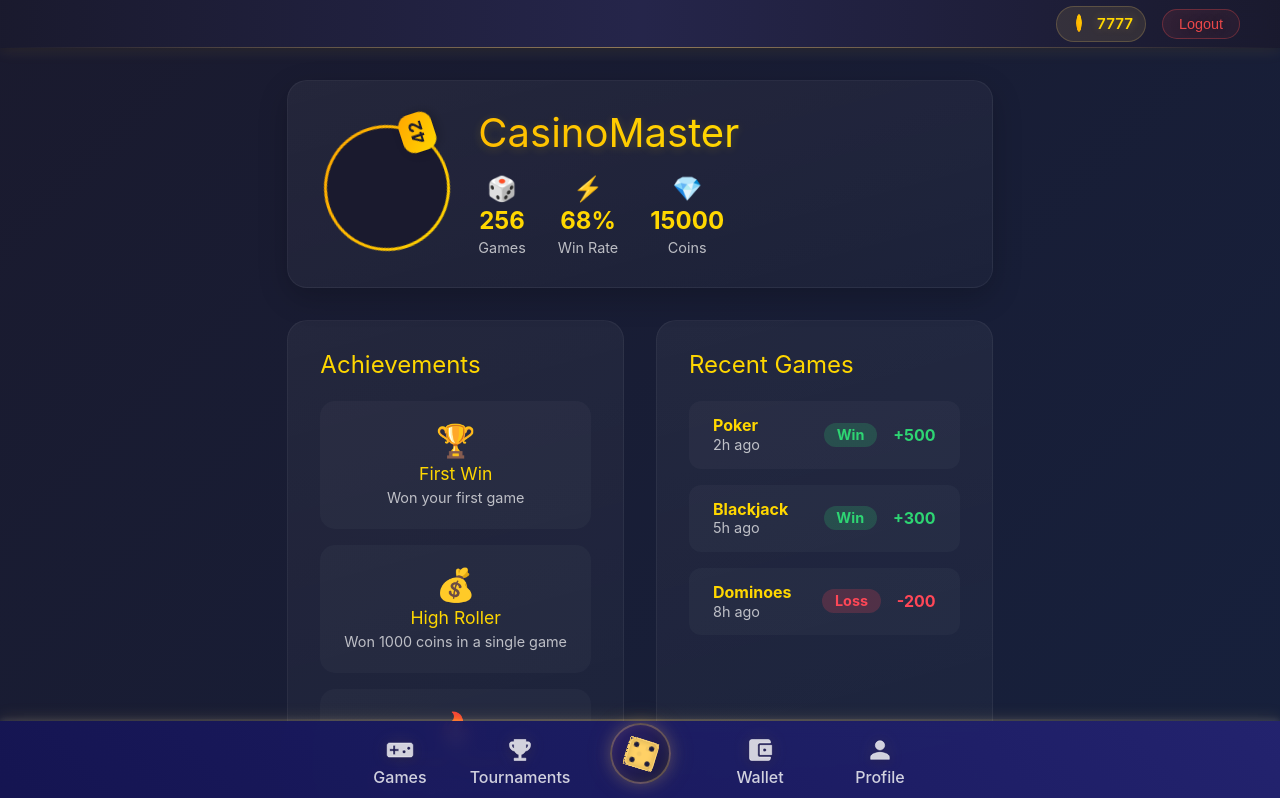
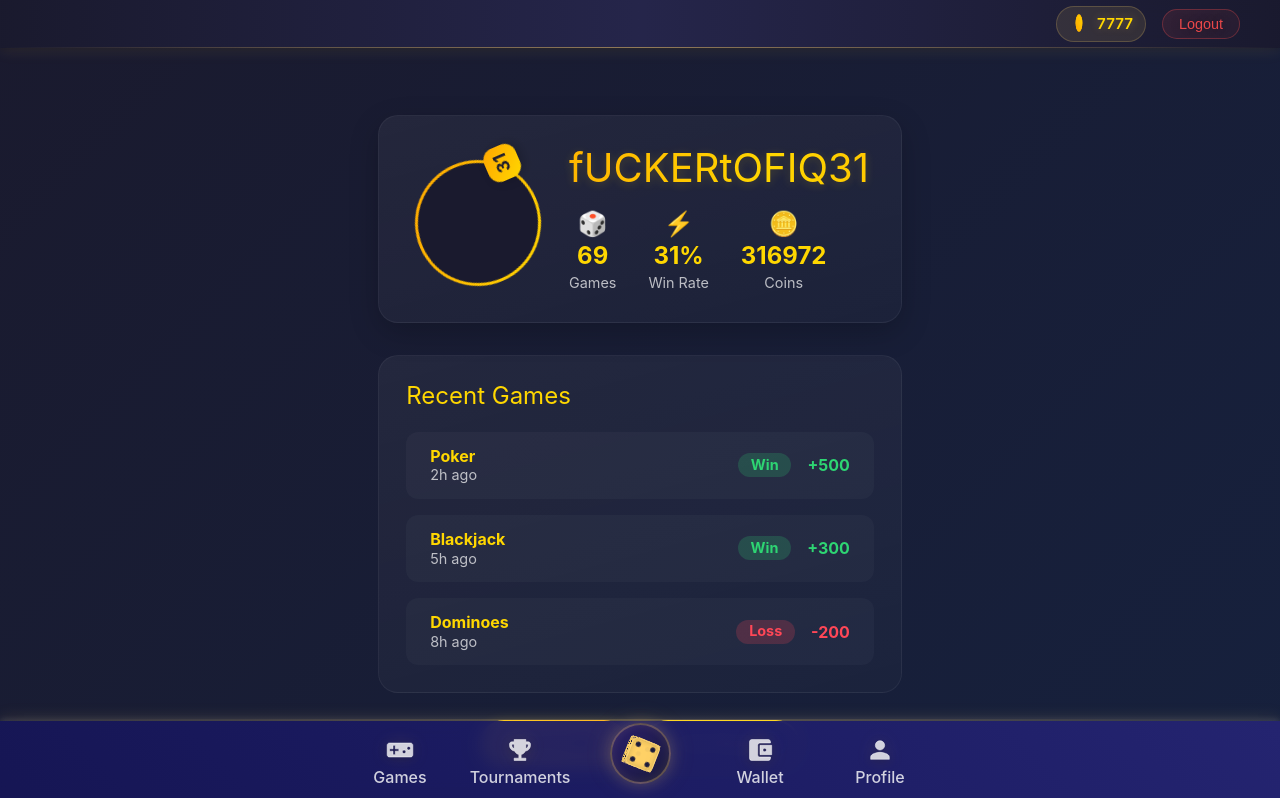
Before and after one commit to rvngzd00/gameZone, a React (Vite) app: page /profile in a window 1280 px wide. Shown: the top 798 px of the page. Built offline with nearby package versions, Linux system fonts and the light colour scheme.

Commit message:
Responsiveness 3

```diff
--- a/src/components/games/Games.css
+++ b/src/components/games/Games.css
@@ -69,7 +69,7 @@
 
 @media (max-width:900px) {
   .game-art {
-    height: 150px
+    height: 170px
   }
 
   .game-svg {
@@ -79,8 +79,13 @@
 }
 
 @media (max-width:600px) {
+  .game-card {
+    height: 130px!important;
+    width: 130px!important;
+  }
+
   .game-art {
-    height: 130px
+    height: 107px
   }
 
   .game-svg {
@@ -88,5 +93,4 @@
     height: 86%
   }
 
-  /* .games-page{ padding: 18px 12px } */
 }
--- a/src/components/games/Games.jsx
+++ b/src/components/games/Games.jsx
@@ -6,7 +6,7 @@ const GAMES = [
   { id: 'dominoes', name: 'Dominoes' },
   { id: 'durak', name: 'Durak' },
   { id: 'okay', name: 'Okay' },
-  { id: 'turkish-backgammon', name: 'Turkish Backgammon' },
+  { id: 'backgammon', name: 'Backgammon' },
   { id: 'blackjack', name: 'Blackjack' },
   { id: 'poker', name: 'Poker' },
   { id: 'baccarat', name: 'Baccarat' }
@@ -43,7 +43,7 @@ function GameCard({ game }) {
           </svg>
         )}
 
-        {game.id === 'turkish-backgammon' && (
+        {game.id === 'backgammon' && (
           <svg viewBox="0 0 48 48" className="game-svg" xmlns="http://www.w3.org/2000/svg">
             <rect x="4" y="8" width="40" height="32" rx="6" fill="#ffc857" />
             <g fill="#1a1a2e">
@@ -85,6 +85,7 @@ function GameCard({ game }) {
 
 export default function Games() {
   return (
+    <div className="container">
       <section className="games-page">
         {GAMES.map(game => (
           <GameCard key={game.id} game={game} />
@@ -100,5 +101,6 @@ export default function Games() {
         ))}
       </div> */}
       </section>
+    </div>
   );
 }
--- a/src/components/mainPage/LandingPage.jsx
+++ b/src/components/mainPage/LandingPage.jsx
@@ -7,7 +7,8 @@ import durakImg from '../../assets/game-images/Durak Image.png';
 
 const LandingPage = () => {
     return (
-        <section className="hero-section">
+        <div className="container">
+        <section className="hero-section ">
 
             <div className="hero-content">
                 <div className="hero-grid">
@@ -51,6 +52,7 @@ const LandingPage = () => {
                 </div>
             </div>
         </section>
+        </div>
     );
 };
 
--- a/src/components/profile/Profile.css
+++ b/src/components/profile/Profile.css
@@ -27,7 +27,7 @@
 }
 
 .profile-container {
-    padding: 2rem;
+    padding: 67px 0;
     max-width: 1200px;
     margin: 0 auto;
     color: white;
@@ -140,10 +140,11 @@
 .profile-section {
     background: linear-gradient(165deg, rgba(255,255,255,0.05) 0%, rgba(255,255,255,0.02) 100%);
     border-radius: 20px;
-    padding: 2rem;
+    padding: 1.7rem;
     border: 1px solid rgba(255,255,255,0.05);
     animation: pulseGlow 3s ease-in-out infinite;
     opacity: 0;
+    margin: 0 0 27px 0;
     animation: fadeInUp 0.8s ease-out forwards;
 }
 
@@ -342,7 +343,7 @@
     }
 
     .profile-container {
-        padding: 1rem;
+        padding: 47px 0;
     }
 
     .achievements-grid {
@@ -363,7 +364,7 @@
     }
 
     .game-history-item {
-        flex-direction: column;
+        /* flex-direction: column; */
         gap: 1rem;
         text-align: center;
     }
--- a/src/components/profile/Profile.jsx
+++ b/src/components/profile/Profile.jsx
@@ -4,16 +4,16 @@ import './Profile.css';
 const Profile = () => {
     // Mock data - replace with real data from your context/API
     const profileData = {
-        username: "CasinoMaster",
-        level: 42,
-        coins: 15000,
-        winRate: "68%",
-        gamesPlayed: 256,
-        achievements: [
-            { id: 1, name: "First Win", icon: "🏆", description: "Won your first game" },
-            { id: 2, name: "High Roller", icon: "💰", description: "Won 1000 coins in a single game" },
-            { id: 3, name: "Streak Master", icon: "🔥", description: "Won 5 games in a row" }
-        ],
+        username: "fUCKERtOFIQ31",
+        level: 31,
+        coins: 316972,
+        winRate: "31%",
+        gamesPlayed: 69,
+        // achievements: [
+        //     { id: 1, name: "First Win", icon: "🏆", description: "Won your first game" },
+        //     { id: 2, name: "High Roller", icon: "💰", description: "Won 1000 coins in a single game" },
+        //     { id: 3, name: "Streak Master", icon: "🔥", description: "Won 5 games in a row" }
+        // ],
         recentGames: [
             { id: 1, game: "Poker", result: "Win", coins: "+500", date: "2h ago" },
             { id: 2, game: "Blackjack", result: "Win", coins: "+300", date: "5h ago" },
@@ -22,6 +22,7 @@ const Profile = () => {
     };
 
     return (
+        <div className="container">
             <div className="profile-container">
                 <div className="profile-header">
                     <div className="profile-avatar">
@@ -43,7 +44,7 @@ const Profile = () => {
                                 <span className="stat-label">Win Rate</span>
                             </div>
                             <div className="stat-item">
-                            <span className="stat-icon">💎</span>
+                                <span className="stat-icon">🪙</span>
                                 <span className="stat-value">{profileData.coins}</span>
                                 <span className="stat-label">Coins</span>
                             </div>
@@ -51,8 +52,8 @@ const Profile = () => {
                     </div>
                 </div>
 
-            <div className="profile-content">
-                <div className="profile-section achievements-section">
+                {/* <div className="profile-content"> */}
+                    {/* <div className="profile-section achievements-section">
                         <h2>Achievements</h2>
                         <div className="achievements-grid">
                             {profileData.achievements.map(achievement => (
@@ -63,7 +64,7 @@ const Profile = () => {
                                 </div>
                             ))}
                         </div>
-                </div>
+                    </div> */}
 
                     <div className="profile-section recent-games-section">
                         <h2>Recent Games</h2>
@@ -86,7 +87,7 @@ const Profile = () => {
                             ))}
                         </div>
                     </div>
-            </div>
+                {/* </div> */}
 
                 <div className="profile-actions">
                     <button className="profile-action-btn edit-btn">
@@ -97,6 +98,7 @@ const Profile = () => {
                     </button>
                 </div>
             </div>
+        </div>
     );
 };
 
--- a/src/components/wallet/Wallet.css
+++ b/src/components/wallet/Wallet.css
@@ -203,10 +203,7 @@
     transform: scale(1.2);
 }
 
-.deposit {
-    background: linear-gradient(45deg, #FFD700, #FFA500);
-    color: #1a1a2e;
-}
+
 
 .withdraw {
     background: rgba(255,255,255,0.1);
@@ -418,7 +415,7 @@
     }
 
     .balance-amount-wallet {
-        font-size: 2.5rem;
+        font-size: 55px;
     }
 }
 
@@ -439,7 +436,7 @@
 
 @media (max-width: 480px) {
     .balance-amount-wallet {
-        font-size: 2rem;
+        font-size: 55px;
     }
 
     .currency-name {
--- a/src/components/wallet/Wallet.jsx
+++ b/src/components/wallet/Wallet.jsx
@@ -11,11 +11,11 @@ const Wallet = () => {
             { id: 2, type: 'deposit', amount: 1000, source: 'Bank Transfer', time: '1d ago' },
             { id: 3, type: 'loss', amount: 200, game: 'Blackjack', time: '2d ago' },
             { id: 4, type: 'win', amount: 750, game: 'Dominoes', time: '3d ago' },
-        ],
-        cards: [
-            { id: 1, type: 'gold', number: '**** **** **** 4582', expires: '12/26' },
-            { id: 2, type: 'silver', number: '**** **** **** 1234', expires: '09/25' }
         ]
+        // cards: [
+        //     { id: 1, type: 'gold', number: '**** **** **** 4582', expires: '12/26' },
+        //     { id: 2, type: 'silver', number: '**** **** **** 1234', expires: '09/25' }
+        // ]
     };
 
     return (
@@ -25,7 +25,7 @@ const Wallet = () => {
                 <div className="balance-content">
                     <span className="balance-label">Balance</span>
                     <h1 className="balance-amount-wallet">
-                        <span className="currency-icon">💰</span>
+                        {/* <span className="currency-icon">💰</span> */}
                         {walletData.balance.toLocaleString()}
                     </h1>
                     <div className="balance-actions">
--- a/src/index.css
+++ b/src/index.css
@@ -42,3 +42,7 @@ table {
 	border-collapse: collapse;
 	border-spacing: 0;
 }
+.container {
+	max-width: 1200px;
+	margin: 0 auto;
+}
```
Lines whose indentation alone changed are shown as unchanged.
